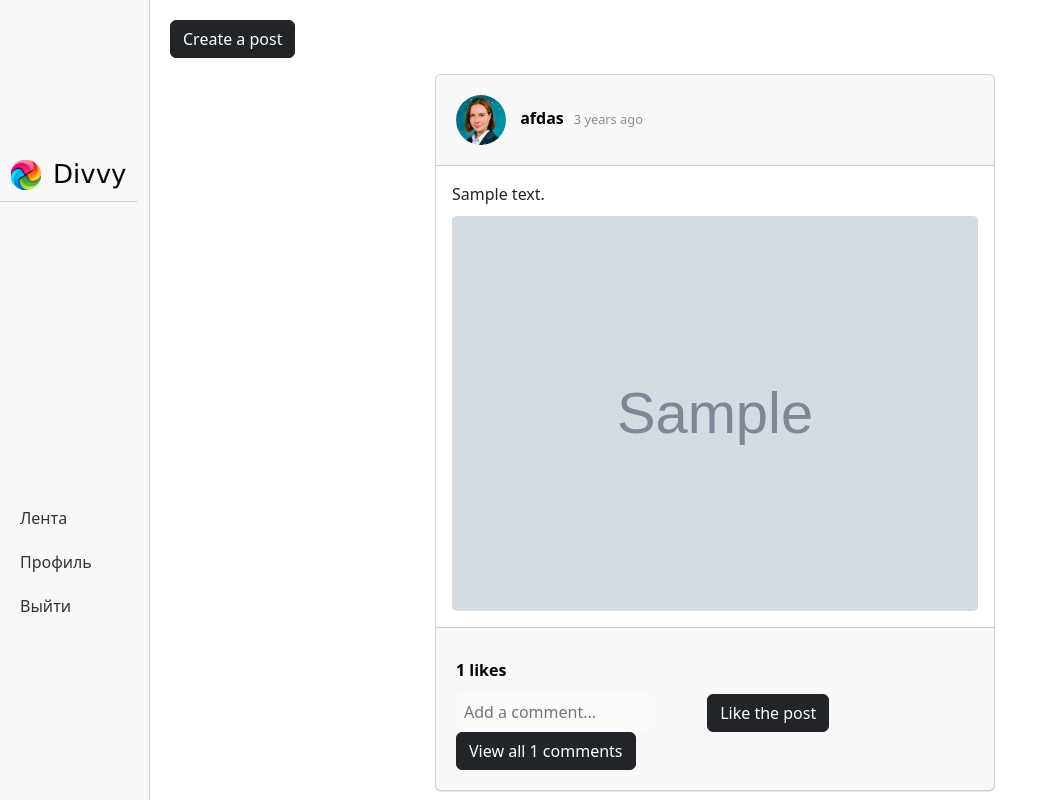
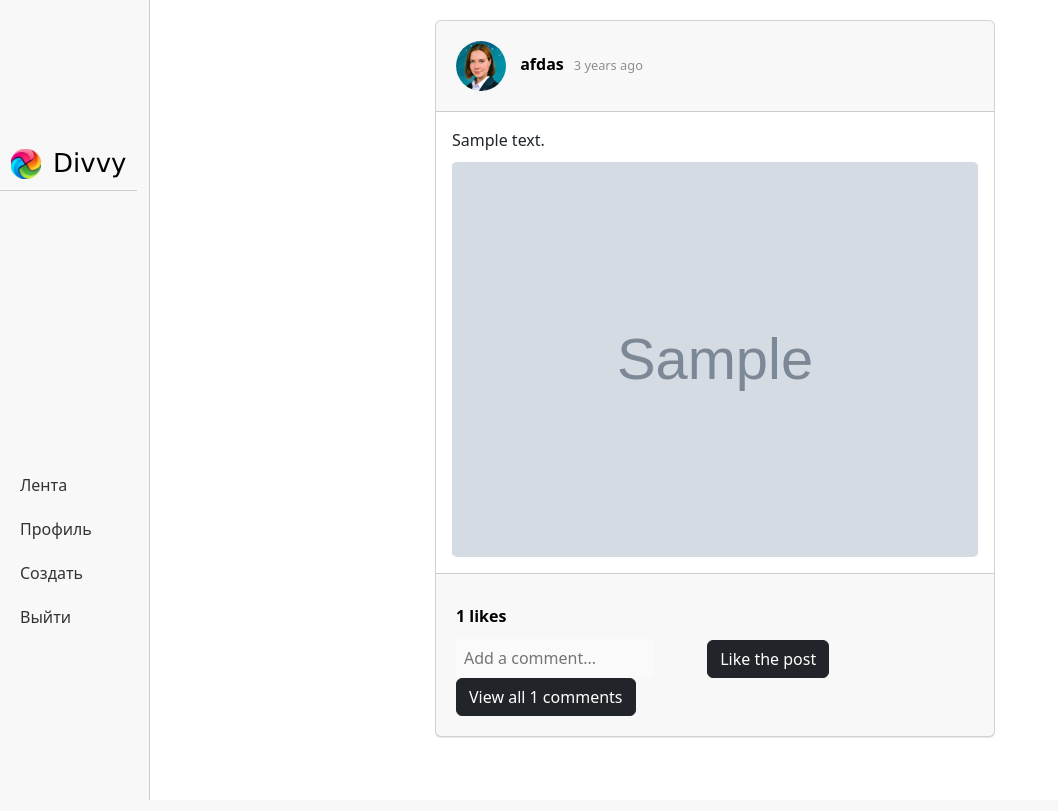
Before and after one commit to afobeus/Dristagram, a Flask app: page /feed in a window 1280 px wide. Shown: the whole page, without its empty margins (0-1058 px from the left). Run offline with Flask 3, Linux system fonts and the light colour scheme; a user stored in the database is signed in; tables that the repository leaves empty hold one stand-in row (values such as "Sample post"); grey boxes marked "Sample" are stand-in pictures.

Commit message:
base addpost design

```diff
--- a/forms/post.py
+++ b/forms/post.py
@@ -7,5 +7,6 @@ from flask_wtf.file import FileField, FileRequired, FileAllowed
 class PostAddForm(FlaskForm):
     post_text = StringField("Содержание поста", validators=[DataRequired()])
     post_picture = FileField("Изображение", validators=[FileRequired(),
-                                                        FileAllowed(['jpg', 'png'], 'Images only!')])
+                                                        FileAllowed(['jpg', 'png'],
+                                                                    'Загрузить можно только файлы jpg, png')])
     submit = SubmitField("Submit")
--- a/static/css/style.css
+++ b/static/css/style.css
@@ -57,6 +57,7 @@ header {
   list-style: none;
   margin: 0;
   padding: 20px 10px;
+  width: 100%;
 }
 
 .nav-links li {
@@ -69,6 +70,7 @@ header {
   color: #333;
   text-decoration: none;
   font-size: 16px;
+  border-radius: 15%;
 }
 
 .nav-links a:hover {
@@ -267,3 +269,7 @@ header {
   justify-content: center;
   align-items: center;
 }
+
+#post-image {
+  display: none;
+}
--- /dev/null
+++ b/static/js/scripts.js
@@ -0,0 +1,5 @@
+function handleImageUpload(event) {
+    const image = document.getElementById('post-image');
+    image.src = URL.createObjectURL(event.target.files[0]);
+    image.style.display = 'block';
+}
--- a/templates/authorised_base.html
+++ b/templates/authorised_base.html
@@ -13,6 +13,7 @@
     <script src="https://cdn.jsdelivr.net/npm/bootstrap@5.3.0-alpha3/dist/js/bootstrap.min.js"
             integrity="sha384-Y4oOpwW3duJdCWv5ly8SCFYWqFDsfob/3GkgExXKV4idmbt98QcxXYs9UoXAB7BZ"
             crossorigin="anonymous"></script>
+    <script src="/static/js/scripts.js"></script>
     <link rel="stylesheet" href="/static/css/style.css">
     <link rel="shortcut icon" href="{{ url_for('static', filename='favicon.ico') }}">
     <title>{{ title }}</title>
@@ -33,6 +34,7 @@
   <ul class="nav-links">
     <li><a href="/feed">Лента</a></li>
     <li><a href="/user/{{ current_user.nickname }}">Профиль</a></li>
+    <li><a href="/addpost">Создать</a></li>
     <li><a href="/logout">Выйти</a></li>
   </ul>
 </nav>
--- a/templates/feed.html
+++ b/templates/feed.html
@@ -1,9 +1,6 @@
 {% extends "authorised_base.html" %}
 
 {% block content %}
-<p>
-    <a class="btn btn-dark" href="/addpost">Create a post</a>
-</p>
 {% for post in posts %}
     <div class="posts-container">
         <div class="card">
```
Also changed, not shown: templates/add_post.html (+13 -14 lines).
